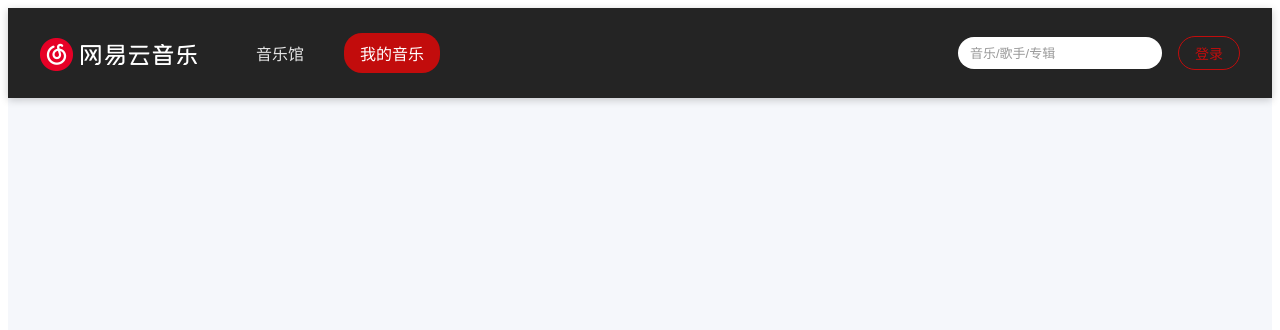
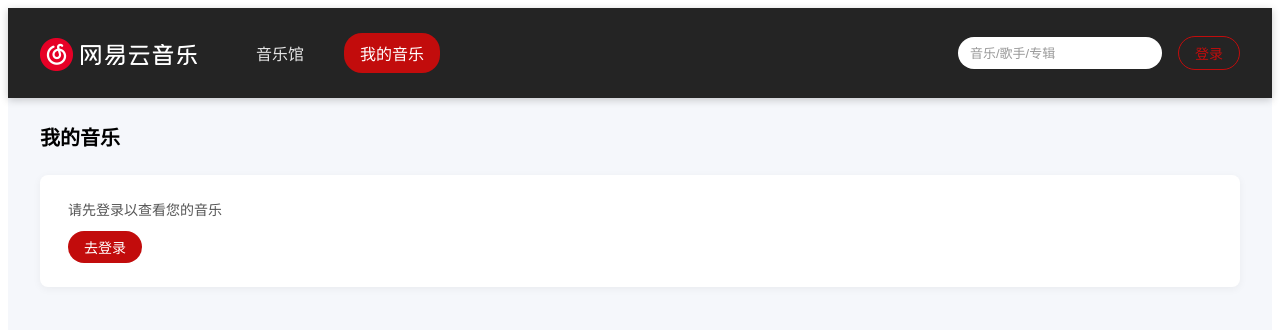
Before and after one commit to Ironhanhan0507/music_clint, a Vue app in the folder NCMusic/: page /mymusic in a window 1280 px wide. Shown: the top 330 px of the page. Built offline with nearby package versions, Linux system fonts and the light colour scheme.

Commit message:
实现登录功能，获取用户歌单数据，并在我的歌单页面展示歌单封面、名称和歌曲数量。

```diff
--- a/NCMusic/src/App.vue
+++ b/NCMusic/src/App.vue
@@ -1,12 +1,22 @@
 <script setup>
 import { RouterLink, RouterView } from "vue-router";
 import { ref } from "vue";
+import { useUserStore } from "@/stores/user";
+const userStore = useUserStore();
 //搜索内容
 // 使用 ref 创建了一个响应式的搜索关键词变量
 const searchKeyword = ref("");
 const handleSearch = () => {
 	const keyword = searchKeyword.value.trim();
 	console.log(keyword);
+};
+
+// 用户头像点击事件
+const handleAvatarClick = () => {};
+// 退出登录事件
+const handleLogout = () => {
+	userStore.clearUser();
+	router.push("/");
 };
 </script>
 
@@ -23,7 +33,18 @@
 					<div class="search-box">
 						<input type="text" class="search-input" v-model="searchKeyword" @keyup.enter="handleSearch" placeholder="音乐/歌手/专辑" />
 					</div>
-					<RouterLink to="/login" class="login-btn">登录</RouterLink>
+					<RouterLink to="/login" class="login-btn" v-if="!userStore.isLoggedIn">登录</RouterLink>
+					<div class="user-menu" v-else>
+						<button class="user-avatar" type="button" @click="handleAvatarClick">
+							<img :src="userStore.user?.avatar" alt="用户头像" />
+						</button>
+						<div class="user-dropdown">
+							<div class="user-dropdown-header">
+								<span class="user-name">{{ userStore.user?.nickname || "我的账号" }}</span>
+								<button class="user-dropdown-item" @click="handleLogout">退出登录</button>
+							</div>
+						</div>
+					</div>
 				</div>
 			</div>
 		</header>
--- a/NCMusic/src/views/Login.vue
+++ b/NCMusic/src/views/Login.vue
@@ -1,5 +1,5 @@
 <script setup>
-import { ref, onMounted, watch } from "vue";
+import { ref, onMounted, onUnmounted, watch } from "vue";
 import api from "@/api";
 import { useUserStore } from "@/stores/user";
 import { useRouter } from "vue-router";
@@ -119,6 +119,13 @@
 onMounted(() => {
 	fetchLoginKey();
 });
+onUnmounted(() => {
+	// 组件卸载前清除定时器
+	if (qrCheckTimer.value) {
+		clearInterval(qrCheckTimer.value);
+		qrCheckTimer.value = null;
+	}
+});
 
 // 点击空白关闭登录界面
 const handleOverlayClick = e => {
--- a/NCMusic/src/views/MyMusic.vue
+++ b/NCMusic/src/views/MyMusic.vue
@@ -1,7 +1,174 @@
-<template></template>
+<script setup>
+import { ref, computed, onMounted } from "vue";
+import api from "@/api";
+import { useRouter } from "vue-router";
+import { useUserStore } from "@/stores/user";
+const userStore = useUserStore();
+const router = useRouter();
 
-<script>
-export default {};
+// 获取用户歌单
+const playlists = ref([]);
+// 网络请求获取用户歌单数据
+const fetchUserPlaylists = async () => {
+	const uid = userStore.user?.id;
+	try {
+		if (!uid) return;
+		const res = await api.get("/user/playlist", { uid });
+		console.log("用户歌单数据:", res);
+		playlists.value = res.playlist?.map(item => ({ id: item.id, name: item.name, cover: item.coverImgUrl, trackCount: item.trackCount })) || [];
+		console.log("处理后的歌单数据:", playlists.value);
+	} catch (error) {
+		console.error("获取用户歌单失败:", error);
+		playlists.value = [];
+	}
+};
+onMounted(() => {
+	fetchUserPlaylists();
+});
+
+// 跳转到登录页
+const handleGologin = () => {
+	router.push("/login");
+};
+
+// 打开歌单详情页
+const handleOpenPlayList = id => {
+	if (!id) return;
+	router.push({ name: "musiclist", query: { id } });
+};
 </script>
 
-<style></style>
+<template>
+	<div class="mymusic-page">
+		<div class="mymusic-inner">
+			<h2 class="title">我的音乐</h2>
+			<div class="login-hint" v-if="!userStore.isLoggedIn">
+				<p class="hint-text">请先登录以查看您的音乐</p>
+				<button class="hint-btn" @click="handleGologin" type="button">去登录</button>
+			</div>
+			<div v-else>
+				<p class="subtitle">我的歌单</p>
+				<div v-if="!playlists.length" class="tip">暂无歌单，快去音乐馆收藏一些音乐吧</div>
+				<ul v-else class="playlist-list">
+					<li v-for="item in playlists" :key="item.id" class="playlist-item" @click="handleOpenPlayList(item.id)">
+						<div class="cover">
+							<img :src="item.cover" alt="" />
+						</div>
+						<div class="info">
+							<p class="name">{{ item.name }}</p>
+							<p class="count">共{{ item.trackCount }}首</p>
+						</div>
+					</li>
+				</ul>
+			</div>
+		</div>
+	</div>
+</template>
+
+<style scoped>
+.mymusic-page {
+	min-height: calc(100vh - 90px);
+	padding: 24px 32px;
+	box-sizing: border-box;
+}
+
+.mymusic-inner {
+	max-width: 1200px;
+	margin: 0 auto;
+}
+
+.title {
+	margin: 0 0 16px;
+	font-size: 20px;
+	font-weight: 600;
+}
+
+.subtitle {
+	margin: 0 0 12px;
+	font-size: 16px;
+	color: #333;
+}
+
+.login-hint {
+	margin-top: 24px;
+	padding: 24px 28px;
+	border-radius: 8px;
+	background: #fff;
+	box-shadow: 0 2px 8px rgba(0, 0, 0, 0.05);
+}
+
+.hint-text {
+	margin: 0 0 12px;
+	font-size: 14px;
+	color: #555;
+}
+
+.hint-btn {
+	padding: 6px 16px;
+	border-radius: 16px;
+	border: none;
+	background: #c20c0c;
+	color: #fff;
+	font-size: 14px;
+	cursor: pointer;
+}
+
+.hint-btn:hover {
+	background: #a00a0a;
+}
+
+.tip {
+	margin-top: 16px;
+	font-size: 14px;
+	color: #777;
+}
+
+.playlist-list {
+	display: grid;
+	grid-template-columns: repeat(4, minmax(0, 1fr));
+	gap: 16px;
+	list-style: none;
+	margin: 12px 0 0;
+	padding: 0;
+}
+
+.playlist-item {
+	background: #fff;
+	border-radius: 8px;
+	box-shadow: 0 2px 8px rgba(0, 0, 0, 0.05);
+	overflow: hidden;
+}
+
+.cover {
+	width: 100%;
+	aspect-ratio: 1/1;
+	overflow: hidden;
+}
+
+.cover img {
+	width: 100%;
+	height: 100%;
+	object-fit: cover;
+	display: block;
+}
+
+.info {
+	padding: 8px 10px 10px;
+}
+
+.name {
+	margin: 0 0 4px;
+	font-size: 14px;
+	color: #333;
+	/* 暂时注释，测试文字是否显示 */
+	white-space: nowrap;
+	overflow: hidden;
+	text-overflow: ellipsis;
+}
+
+.count {
+	margin: 0;
+	font-size: 12px;
+	color: #999;
+}
+</style>
```
